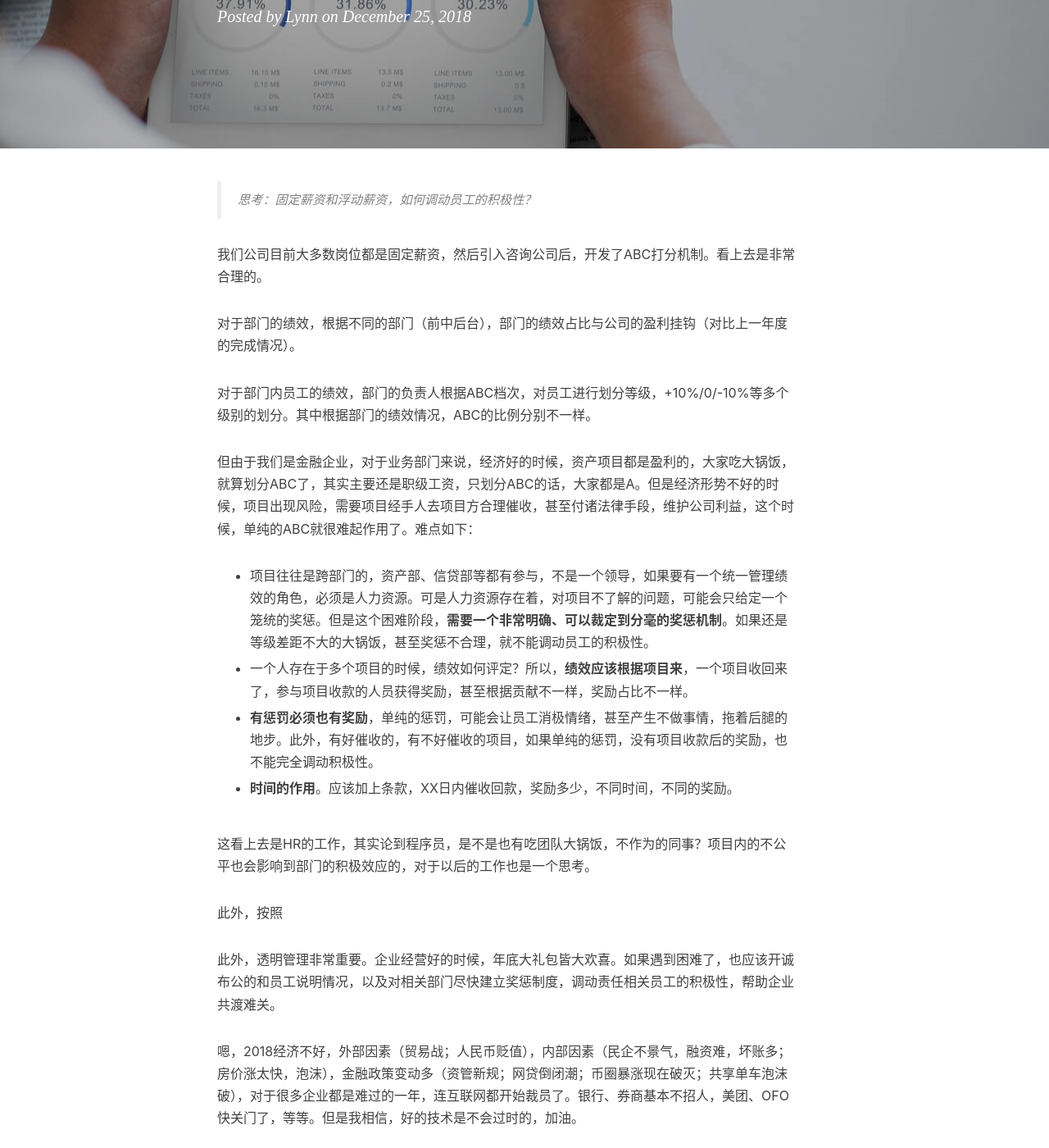
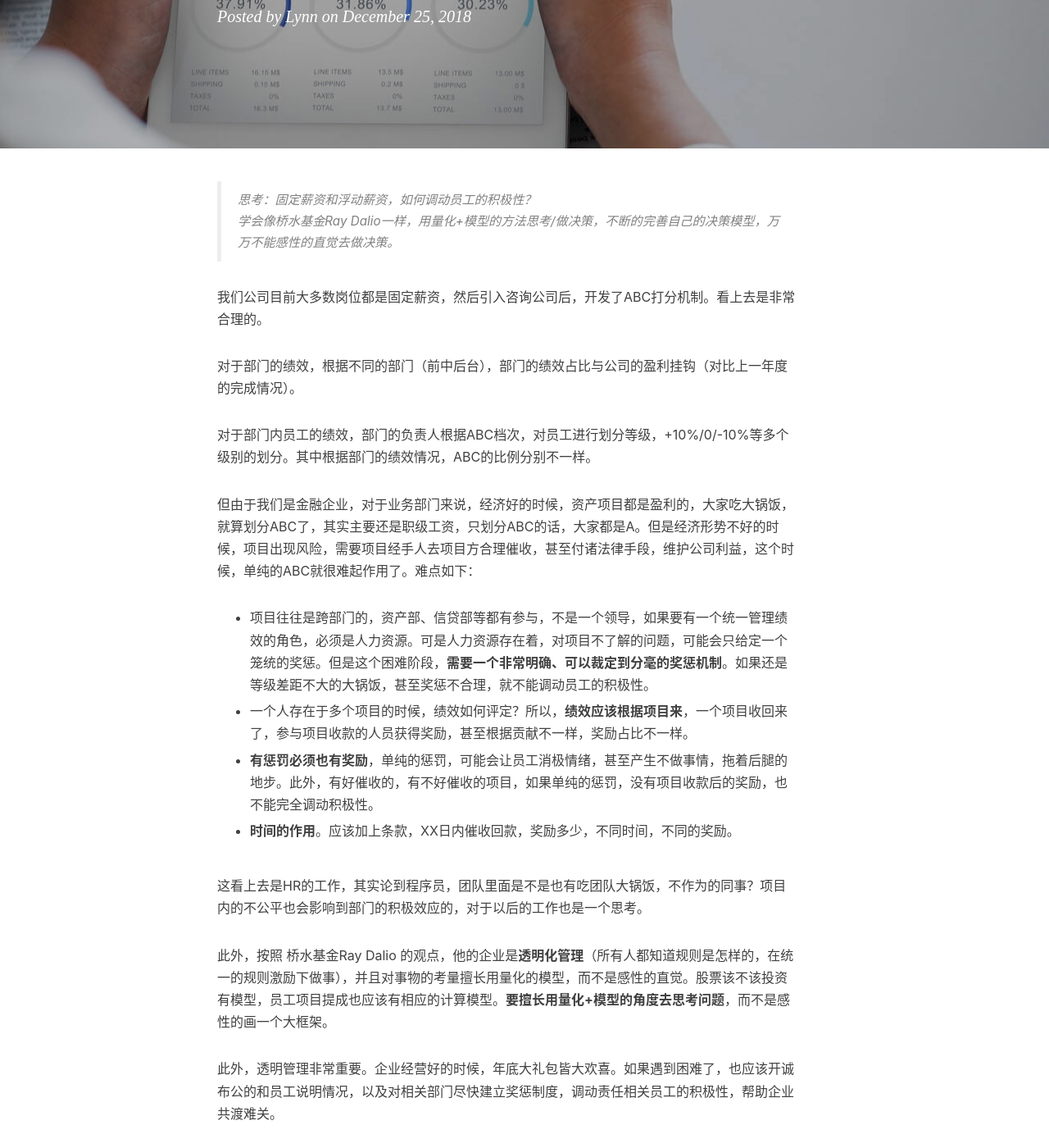
Before and after one commit to studentlynn/studentlynn.github.io, a Jekyll site: the page built from _posts/2018-12-25-hr-score.md, in a window 1280 px wide and 1400 px high, scrolled down 444 px. Shown: the whole window at 82% size. Built offline with Jekyll 4.4.1, drawn with Linux system fonts in a browser that asks for light colours; nearby versions of some CDN libraries; comment, search, counter and statistics services are not loaded.

Commit message:
add 20181227

```diff
--- a/_posts/2018-12-25-hr-score.md
+++ b/_posts/2018-12-25-hr-score.md
@@ -12,6 +12,8 @@ tags:
 ---
 
 > 思考：固定薪资和浮动薪资，如何调动员工的积极性？
+>
+> 学会像桥水基金Ray Dalio一样，用量化+模型的方法思考/做决策，不断的完善自己的决策模型，万万不能感性的直觉去做决策。
 
 
 我们公司目前大多数岗位都是固定薪资，然后引入咨询公司后，开发了ABC打分机制。看上去是非常合理的。
@@ -30,9 +32,9 @@ tags:
 
 - **时间的作用**。应该加上条款，XX日内催收回款，奖励多少，不同时间，不同的奖励。
 
-这看上去是HR的工作，其实论到程序员，是不是也有吃团队大锅饭，不作为的同事？项目内的不公平也会影响到部门的积极效应的，对于以后的工作也是一个思考。
+这看上去是HR的工作，其实论到程序员，团队里面是不是也有吃团队大锅饭，不作为的同事？项目内的不公平也会影响到部门的积极效应的，对于以后的工作也是一个思考。
 
-此外，按照
+此外，按照 桥水基金Ray Dalio 的观点，他的企业是**透明化管理**（所有人都知道规则是怎样的，在统一的规则激励下做事），并且对事物的考量擅长用量化的模型，而不是感性的直觉。股票该不该投资有模型，员工项目提成也应该有相应的计算模型。**要擅长用量化+模型的角度去思考问题**，而不是感性的画一个大框架。
 
 此外，透明管理非常重要。企业经营好的时候，年底大礼包皆大欢喜。如果遇到困难了，也应该开诚布公的和员工说明情况，以及对相关部门尽快建立奖惩制度，调动责任相关员工的积极性，帮助企业共渡难关。
 
```
